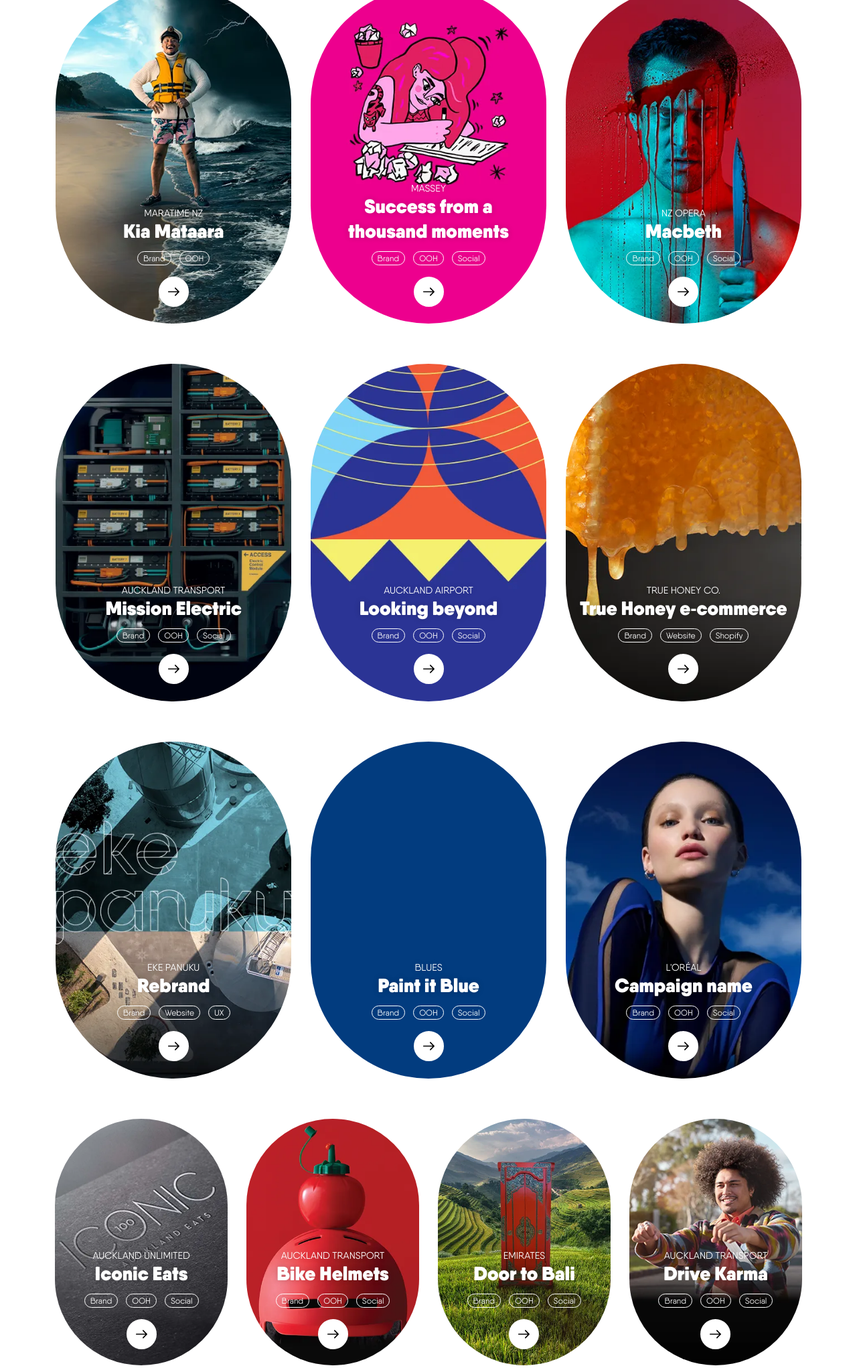
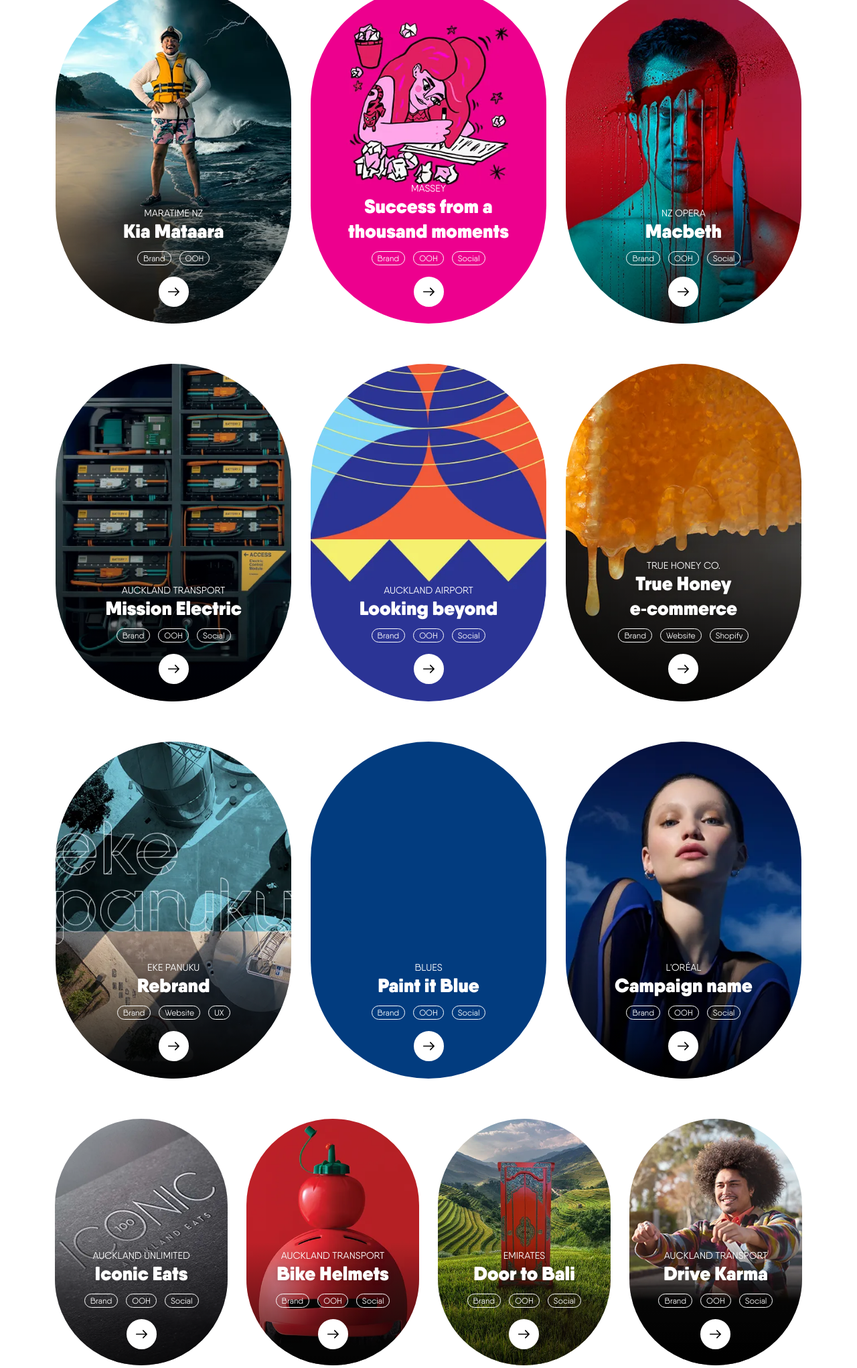
Before and after one commit to thisisannie/federation2023, a PHP site: page /app/work.php in a window 1280 px wide. Shown: the part 1128-3170 px from the top of the page at 67% size. Run offline with PHP 8.4, Linux system fonts and the light colour scheme.

Commit message:
Card gradient and layout improvements

```diff
--- a/app/partials/card__people.php
+++ b/app/partials/card__people.php
@@ -1,8 +1,8 @@
 <a class="card" data="<?= $slug ?>">
-	<div class="card__img">
+	<div class="card__img gradient-1">
 		<img src="<?=HTML_ROOT;?>/assets/images/people/<?= $thumb ?>" alt="placeholder" class="">
 	</div>
-	<div class="text">
+	<div class="text shadow-1">
 		<span class="card__header--md"><?= $name ?></span>
 		<span class="card__header--sm"><?= $role ?></span>
 		<div class="button button--spot"><img class="svg" src="<?=HTML_ROOT;?>/assets/images/utility/plus.svg" alt="+"></div>
--- a/app/partials/card__work.php
+++ b/app/partials/card__work.php
@@ -1,8 +1,8 @@
 <a href="<?=HTML_ROOT;?>/work/<?= $slug ?>.php" class="card">
-	<div class="card__img">
+	<div class="card__img gradient-<?= $gradient ?>">
 		<img src="<?=HTML_ROOT;?>/assets/images/work/<?= $slug ?>/<?= $img ?>" alt="placeholder" class="">
 	</div>
-	<div class="text">
+	<div class="text shadow-<?= $gradient ?>">
 		<span class="card__header--sm"><?= $company ?></span>
 		<span class="card__header--lg"><?= $brief ?></span>
 		<div class="labels">
--- a/app/work__data.php
+++ b/app/work__data.php
@@ -20,7 +20,7 @@ $work = [
 		"brief" => "Success from a thousand&nbsp;moments",
 		"thumb" => "thumb-420x600.webp",
 		"thumb_sq" => "thumb-650x650.webp",
-		"gradient" => true,
+		"gradient" => false,
 		"tags" => [
 			"Brand",
 			"OOH",
@@ -53,13 +53,13 @@ $work = [
 			"Social",
 		],
 	],
-	"at-looking-beyond" => [
-		"slug" => "at-looking-beyond",
+	"auckland-airport-looking-beyond" => [
+		"slug" => "auckland-airport-looking-beyond",
 		"company" => "Auckland Airport",
 		"brief" => "Looking beyond",
 		"thumb" => "thumb-420x600.webp",
 		"thumb_sq" => "thumb-650x650.webp",
-		"gradient" => true,
+		"gradient" => false,
 		"tags" => [
 			"Brand",
 			"OOH",
@@ -101,7 +101,7 @@ $work = [
 		"brief" => "Paint it Blue",
 		"thumb" => "thumb-420x600.webp",
 		"thumb_sq" => "thumb-420x600.webp",
-		"gradient" => true,
+		"gradient" => false,
 		"tags" => [
 			"Brand",
 			"OOH",
@@ -179,7 +179,7 @@ $work = [
 		"brief" => "Airport link",
 		"thumb" => "thumb-420x600.webp",
 		"thumb_sq" => "thumb-650x650.webp",
-		"gradient" => true,
+		"gradient" => false,
 		"tags" => [
 			"Brand",
 			"OOH",
--- a/scss/_cards.scss
+++ b/scss/_cards.scss
@@ -4,7 +4,8 @@
 	flex-direction: row;
 	row-gap: $gutter;
 	justify-content: center;
-	margin: 0 -$margin--card;
+	margin-left: -$margin--card;
+	margin-right: -$margin--card;
 	.card {
 		display: block;
 		position: relative;
@@ -34,20 +35,34 @@
 				object-position: top center;
 			}
 		}
-		.card__img > img {
-			width: 100%;
-			height: 100%;
-			object-fit: cover;
-			transition: $transition;
+		.card__img {
+			position: relative;
+			&.gradient-1::after {
+				content: "";
+				position: absolute;
+				top: 0;
+				bottom: 0;
+				left: 0;
+				right: 0;
+				background: linear-gradient(180deg, rgba(0,0,0,0) 50%, rgba(0,0,0,0.7) 100%);
+			}
+			> img {
+				width: 100%;
+				height: 100%;
+				object-fit: cover;
+				transition: $transition;
+			}
 		}
 		.text {
 			position: absolute;
 			bottom: 0;
 			width: 100%;
-			padding: 2.5% 5%;
+			padding: 2.5% 13%;
 			text-align: center;
 			color: white;
-			text-shadow: 0 0 10px rgba(0,0,0,0.2);
+			&.shadow-1 {
+				text-shadow: 0 0 10px rgba(0,0,0,0.2);
+			}
 			.card__header--sm {
 				display: block;
 				text-transform: uppercase;
@@ -125,6 +140,9 @@
 				fill: white;
 			}
 		}
+		.card__header--sm {
+			margin-bottom: 6px;
+		}
 		.text .button--spot svg path {
 			fill: $red;
 		}
```
Also changed, not shown: app/assets/css/styles.css, app/assets/images/work/auckland-airport-looking-beyond/thumb-420x600.webp (renamed from app/assets/images/work/at-looking-beyond/thumb-420x600.webp), app/assets/images/work/auckland-airport-looking-beyond/thumb-650x650.webp (renamed from app/assets/images/work/at-looking-beyond/thumb-650x650.webp).
